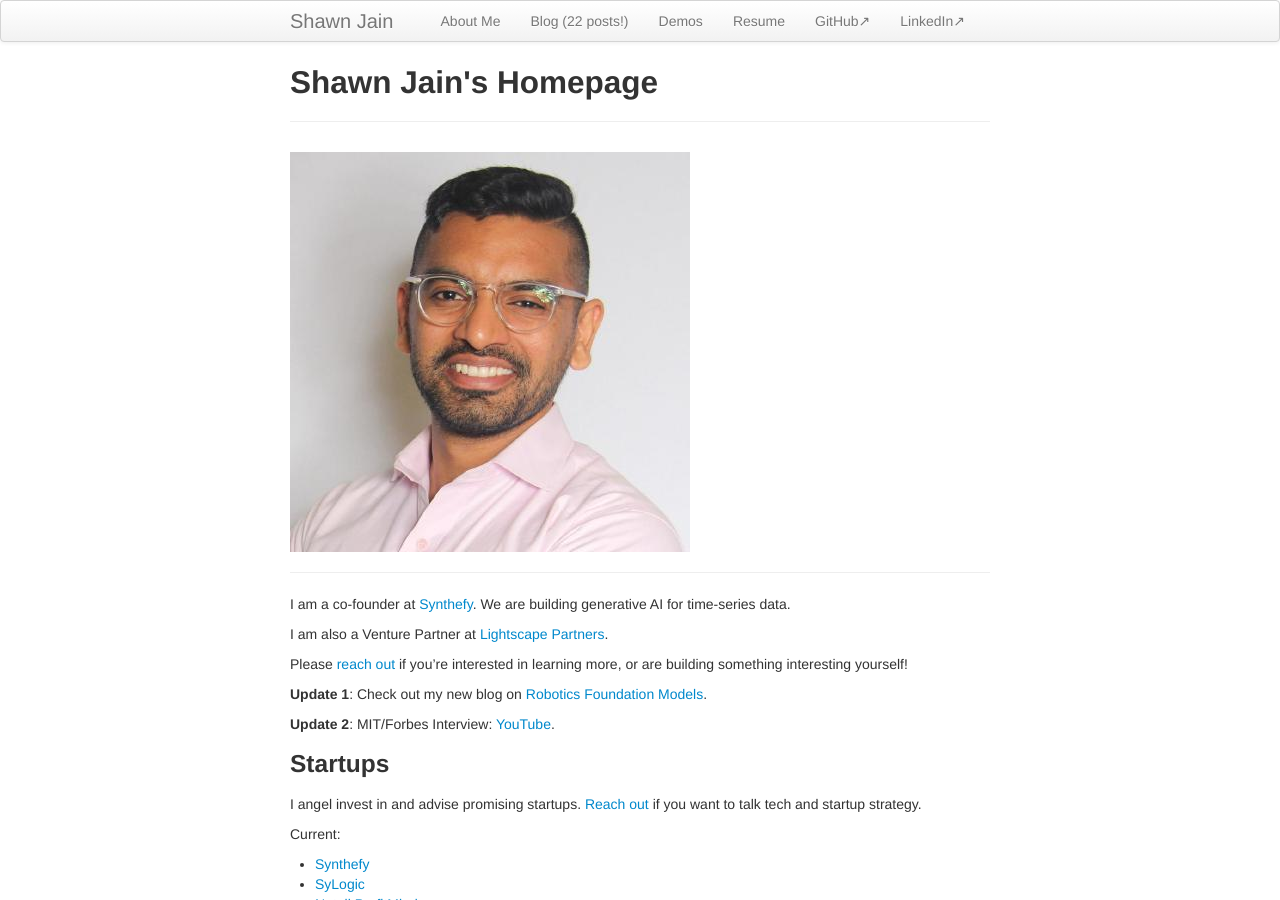
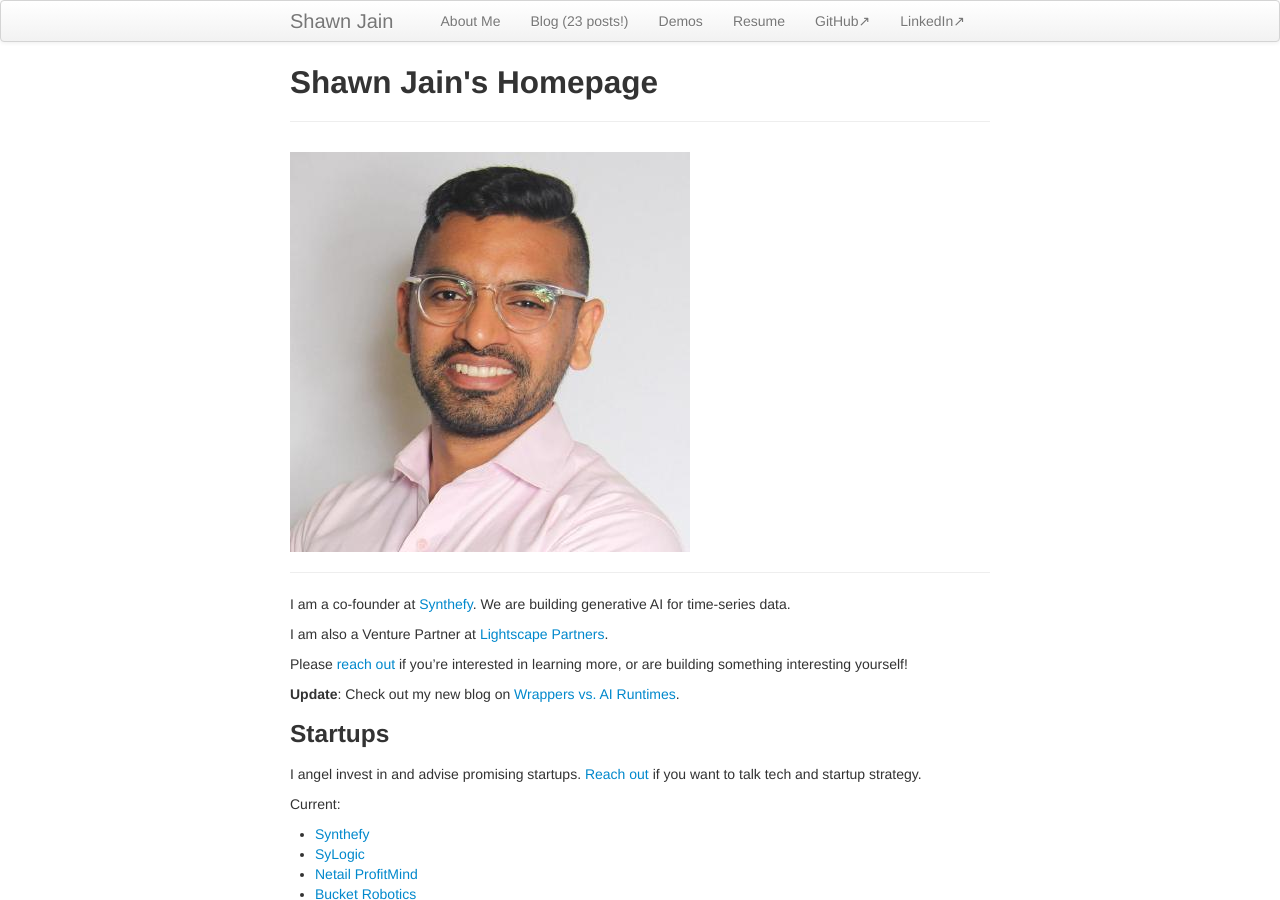
Before and after one commit to darkmatter08/darkmatter08.github.io, a Jekyll site: the page built from index.md, in a window 1280 px wide and 900 px high. Built offline with Jekyll 4.4.1, drawn with Linux system fonts in a browser that asks for light colours.

Commit message:
wrappers vs runtimes

```diff
--- a/_includes/themes/twitter/default.html
+++ b/_includes/themes/twitter/default.html
@@ -38,7 +38,7 @@
           <a class="brand" href="{{ HOME_PATH }}">{{ site.title }}</a>
           <ul class="nav">
             <li><a href="{{ BASE_PATH }}/pages/about.html">About Me</a></li>
-            <li><a href="{{ BASE_PATH }}/pages/blog.html">Blog (22 posts!)</a></li>
+            <li><a href="{{ BASE_PATH }}/pages/blog.html">Blog (23 posts!)</a></li>
             <li><a href="{{ BASE_PATH }}/pages/demos.html">Demos</a></li>
             <li><a href="{{ BASE_PATH }}/assets/resume.pdf">Resume</a></li>
             <li><a href="https://github.com/darkmatter08">GitHub↗</a></li>
--- a/index.md
+++ b/index.md
@@ -15,11 +15,8 @@ I am also a Venture Partner at [Lightscape Partners](https://www.lightscape.vc).
 
 Please [reach out](about.md) if you're interested in learning more, or are building something interesting yourself!
 
-**Update 1**:
-Check out my new blog on [Robotics Foundation Models](pages/blog-rfms.html).
-
-**Update 2**:
-MIT/Forbes Interview: [YouTube](https://www.youtube.com/watch?v=nfke20x0uM0).
+**Update**:
+Check out my new blog on [Wrappers vs. AI Runtimes](pages/blog-runtimes.html).
 
 ### Startups
 I angel invest in and advise promising startups. [Reach out](pages/about.html) if you want to talk tech and startup strategy.
```
Also changed, not shown: pages/blog-runtimes.md (added, +110 -0 lines), pages/blog.md (+4 -0 lines).
